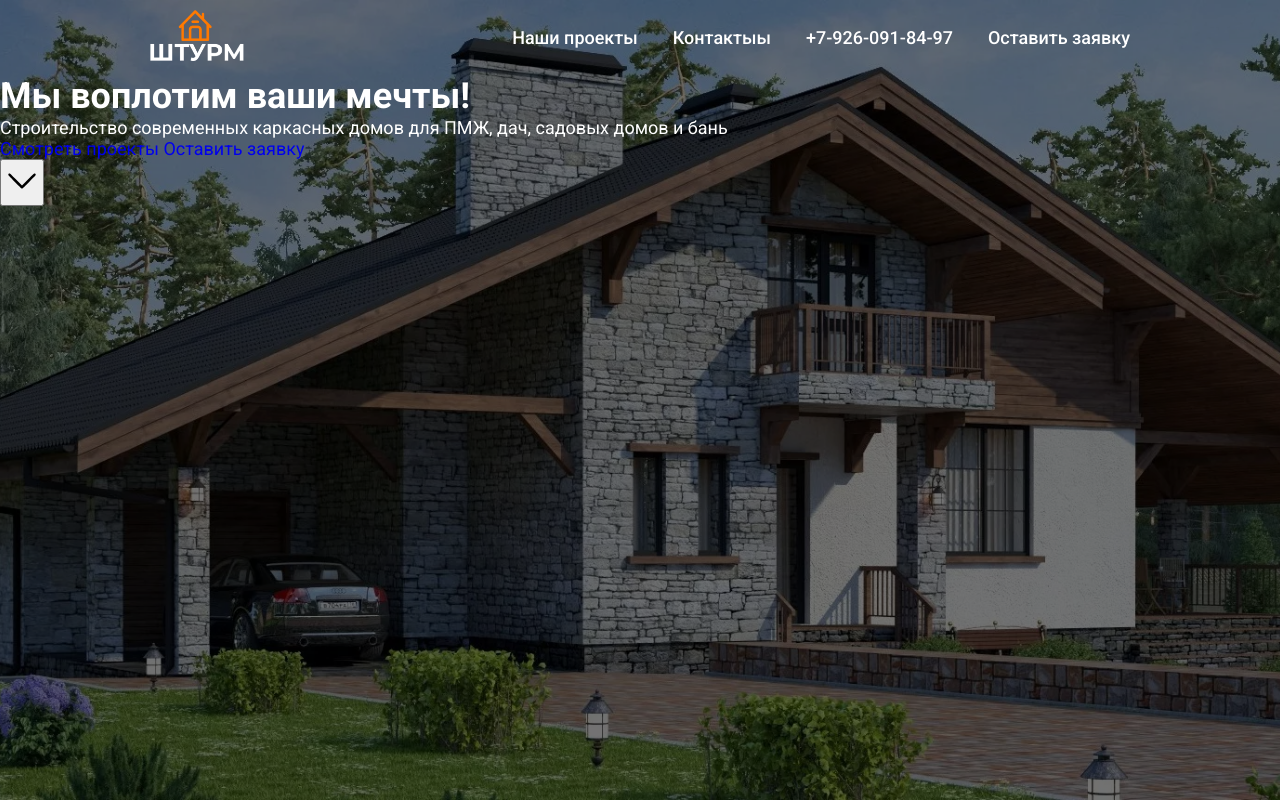
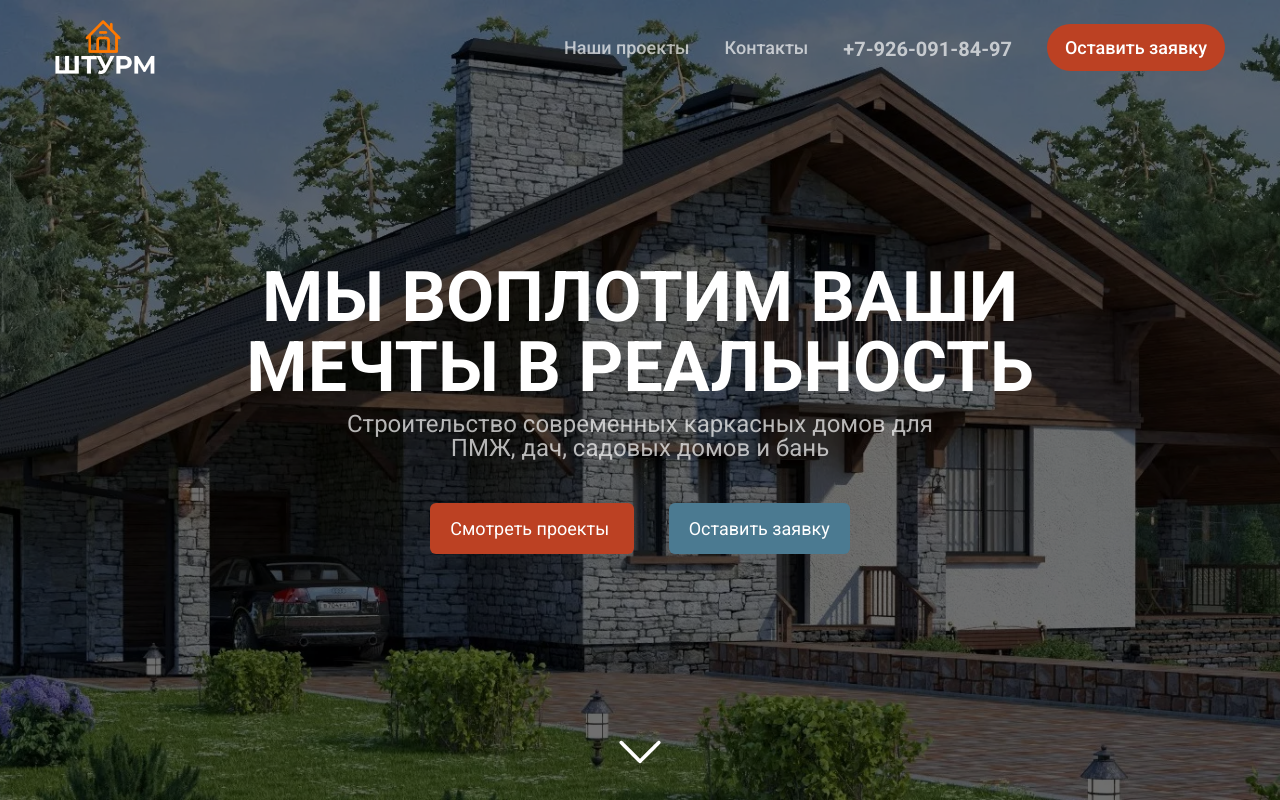
Before and after one commit to AsadaShin/Shturm, a plain HTML site: page index.html in a window 1280 px wide. Drawn offline with Linux system fonts and the light colour scheme.

Commit message:
add header and intro section

```diff
--- a/css/style.css
+++ b/css/style.css
@@ -10,13 +10,20 @@ body {
     font-family: 'Roboto', sans-serif;
     font-size: 18px;
     color: #ffffff;
+    line-height: 1;
 }
 
-h1, h2, h3, h4, h5, h6 {
+h1,
+h2,
+h3,
+h4,
+h5,
+h6 {
     margin: 0;
 }
 
-ul, li {
+ul,
+li {
     list-style: none;
 }
 
@@ -24,29 +31,35 @@ a {
     text-decoration: none;
 }
 
-.intro__section {
-    height: 100vh;
-    background-image: url("/images/background1.webp");
-    background-repeat: no-repeat;
-    background-position: center;
-    background-size: cover;
+.button {
+    padding: 0;
+    border: none;
+    background: none;
 }
 
-.bg__color {
-    height: 100vh;
+.container {
+    max-width: 1200px;
     width: 100%;
-    background-color: rgba(0,0,0,0.55);
+    margin: 0 auto;
+    padding: 0 15px;
 }
 
+/* HEADER */
+
 .header {
+    padding: 20px 0;
+    width: 100%;
+    position: absolute;
+    top: 0;
+    right: 0;
+    left: 0;
+    z-index: 1000;
+}
+
+.header__inner {
     display: flex;
     justify-content: space-between;
     align-items: center;
-    max-width: 1920px;
-    margin: 0 auto;
-    padding: 10px 150px;
-
-    /* background-color: #11B8CD; */
 }
 
 .logo {
@@ -54,7 +67,7 @@ a {
 }
 
 .logo__img {
-    width: 94px;
+    width: 100px;
     height: auto;
 }
 
@@ -64,10 +77,6 @@ a {
     font-weight: 700;
     text-transform: uppercase;
     padding-top: -5px;
-}
-
-.nav {
-
 }
 
 .nav__list {
@@ -83,31 +92,127 @@ a {
 }
 
 .nav__list-item__link {
+    font-weight: 500;
+    color: #ffffffab;
+    transition: all linear .2s;
+}
 
-    font-weight: 500;
+.nav__list-item__link:hover {
     color: #ffffff;
-    /* color: #4C4C4C; */
 }
 
 .tel {
-
-}
-.button {
+    font-weight: 700;
+    font-size: 20px;
 
 }
 
+.nav__list-item__link.button {
+    padding: 13px 18px;
+    color: #ffffff;
+    background: #bc4123;
+    border-radius: 45px;
+    transition: all linear .2s;
+}
+
+.nav__list-item__link.button:hover {
+    box-shadow: 0 0 15px #bc4123;
+}
+
+/* INTRO */
+
+.intro__section {
+    width: 100%;
+    height: 100vh;
+    display: flex;
+    flex-direction: column;
+    justify-content: center;
+    background-image: url("/images/background1.webp");
+    background-repeat: no-repeat;
+    background-position: center;
+    background-size: cover;
+    position: relative;
+}
+
+.intro__section::after {
+    content: "";
+    width: 100%;
+    height: 100%;
+    position: absolute;
+    top: 0;
+    right: 0;
+    left: 0;
+    z-index: 1;
+    background-color: rgba(0, 0, 0, .56);
+}
+
 .intro__inner {
+    position: relative;
+    z-index: 2;
+    text-align: center;
+    max-width: 900px;
+    margin: 0 auto;
+}
+
+.intro__title {
+    font-size: 70px;
+    text-transform: uppercase;
+    margin-bottom: 10px;
+}
+
+.intro__subtitle {
+    font-size: 24px;
+    color: rgba(255, 255, 255, .7);
+    max-width: 600px;
+    margin: 0 auto;
+    margin-bottom: 60px;
 
 }
-.intro__title {
 
+.intro__link {
+    color: #ffffff;
+    padding: 15px 20px;
+    background: #4b7a91;
+    margin-left: 35px;
+    border-radius: 6px;
+    transition: all linear .1s;
 }
-.intro__subtitle {
 
+.intro__link:first-child {
+    background: #bc4123;
+    margin-left: 0;
 }
-.intro__links {
 
+.intro__link:first-child:hover {
+    box-shadow: 0 0 15px #bc4123;
 }
-.intro__link {
 
+.intro__link:hover {
+    box-shadow: 0 0 15px #4b7a91;
 }
+
+.arrow-down {
+    margin: 0 auto;
+    position: absolute;
+    bottom: 15px;
+    left: 0;
+    right: 0;
+    z-index: 2;
+    cursor: pointer;
+    animation: animate 1s infinite;
+    animation-timing-function: linear;
+}
+
+@keyframes animate {
+    0% {
+        bottom: 15px;
+    }
+
+    50% {
+        bottom: 0px;
+    }
+
+    100% {
+        bottom: 15px;
+    }
+}
--- a/index.html
+++ b/index.html
@@ -13,9 +13,9 @@
 </head>
 
 <body>
-    <div class="intro intro__section">
-        <div class="bg__color">
     <header class="header">
+        <div class="container">
+            <div class="header__inner">
                 <div class="logo">
                     <a class="logo__link" href="/">
                         <img class="logo__img" src="/images/home-no.png" alt="">
@@ -31,7 +31,7 @@
                         </li>
                         <li class="nav__list-item">
                             <a class="nav__list-item__link" href="#">
-                                Контактыы
+                                Контакты
                             </a>
                         </li>
                         <li class="nav__list-item">
@@ -46,13 +46,15 @@
                         </li>
                     </ul>
                 </nav>
+            </div>
+        </div>
     </header>
 
-
+    <div class="intro intro__section">
         <div class="container">
             <div class="intro__inner">
                 <h1 class="intro__title">
-                        Мы воплотим ваши мечты!
+                    Мы воплотим ваши мечты в реальность
                 </h1>
                 <p class="intro__subtitle">
                     Строительство современных каркасных домов для ПМЖ, дач, садовых домов и бань
@@ -65,10 +67,12 @@
                         Оставить заявку
                     </a>
                 </div>
-                    <button type="button" class="arrow-down">
-                        <svg version="1.0" xmlns="http://www.w3.org/2000/svg" width="40px" height="40px"
+
+            </div>
+            <button type="button" class="arrow-down button">
+                <svg version="1.0" xmlns="http://www.w3.org/2000/svg" width="60px" height="60px"
                     viewBox="0 0 512.000000 512.000000" preserveAspectRatio="xMidYMid meet">
-                            <g transform="translate(0.000000,512.000000) scale(0.100000,-0.100000)" fill="#000000"
+                    <g transform="translate(0.000000,512.000000) scale(0.100000,-0.100000)" fill="#ffffff"
                         stroke="none">
                         <path d="M895 3506 c-67 -29 -105 -105 -90 -183 6 -34 100 -131 843 -875 744
                 -743 841 -837 875 -843 94 -18 39 -66 949 843 909 909 861 855 843 949 -9 49
@@ -79,8 +83,6 @@
             </button>
         </div>
     </div>
-        </div>
-    </div>
 </body>
 
 </html>
```
Lines whose indentation alone changed are shown as unchanged.
